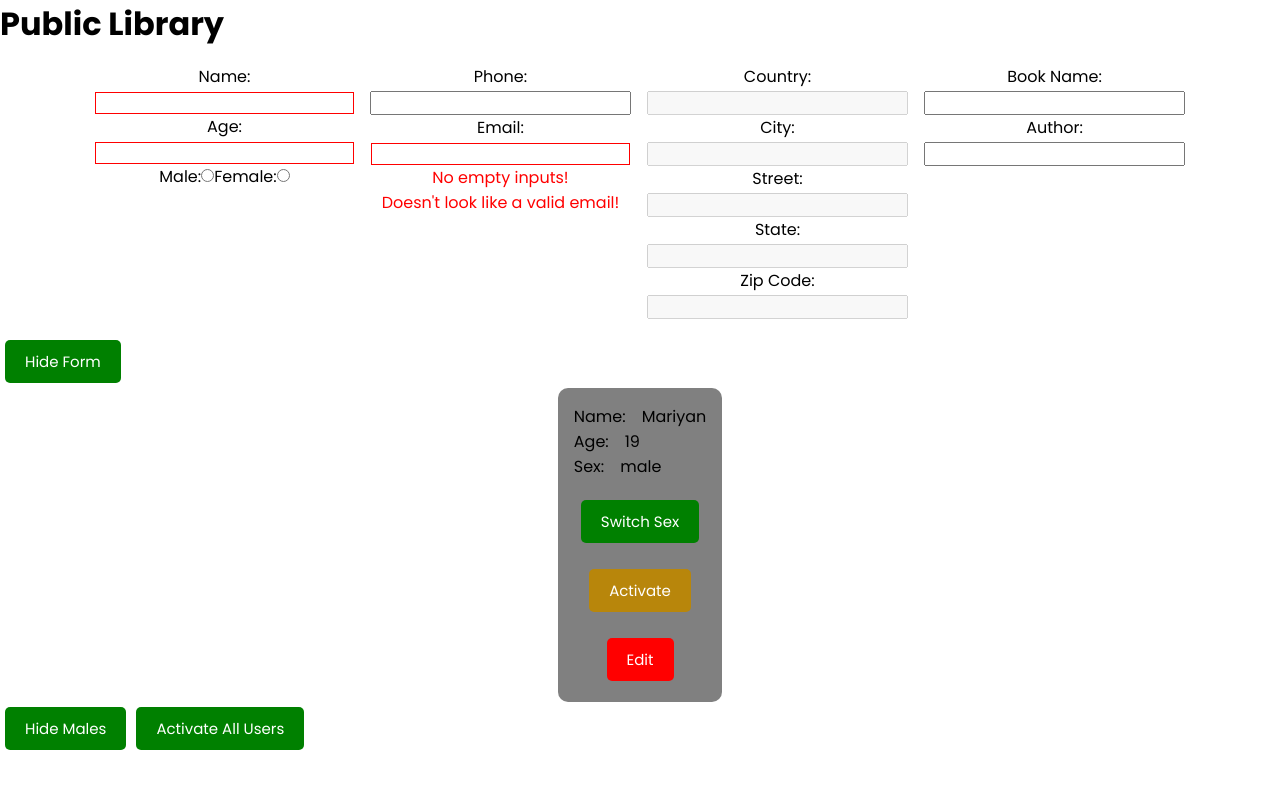
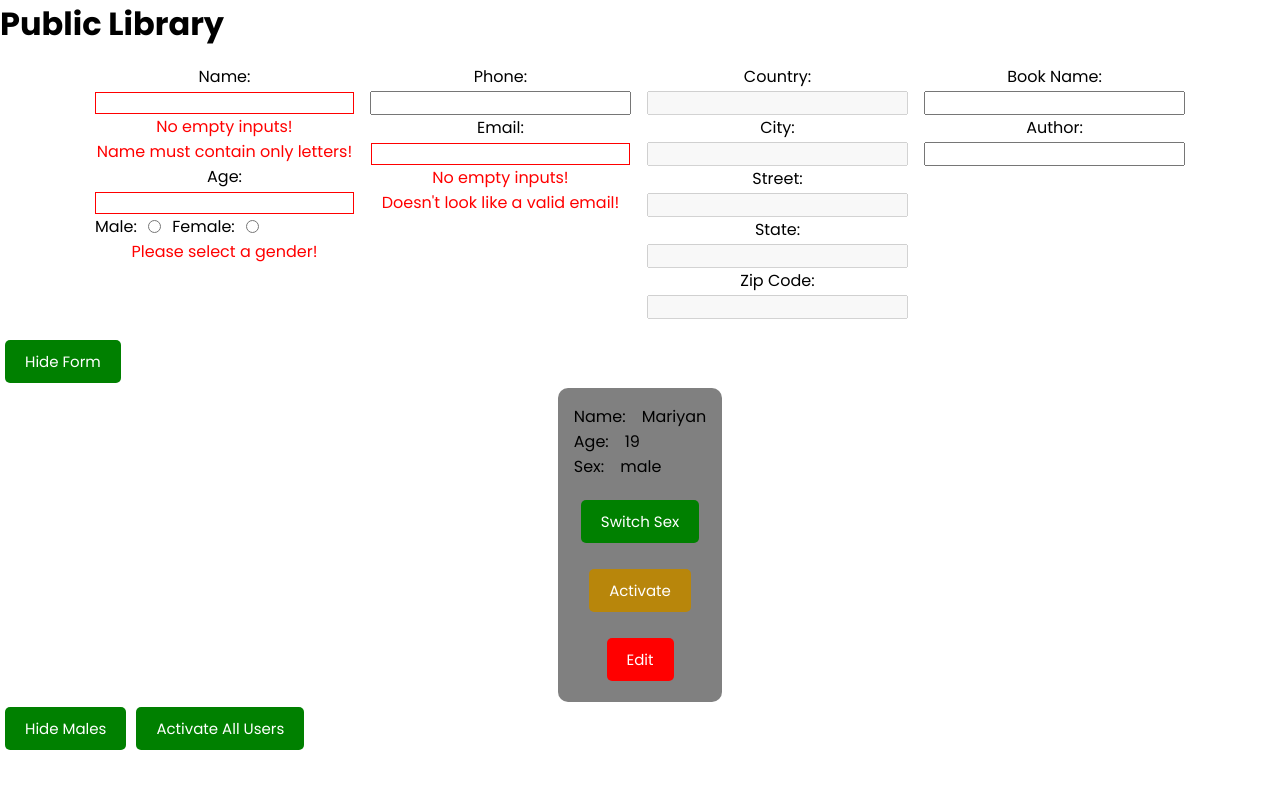
Before and after one commit to MariyanK1/Public-Library, an Angular app: page / in a window 1280 px wide. Shown: the top 788 px of the page. Built offline with nearby package versions, Linux system fonts and the light colour scheme; a web font is replaced by a local one.

Commit message:
add more err msgs

```diff
--- a/src/app/modules/shared/form/component/form.component.scss
+++ b/src/app/modules/shared/form/component/form.component.scss
@@ -7,11 +7,5 @@
     grid-gap: 1em;
     text-align: center;
     justify-content: center;
-
-    .sexInput {
-      display: flex;
-      gap: 0.7em;
-      align-items: center;
-    }
   }
 }
--- a/src/app/modules/shared/form/contacts/contacts.component.ts
+++ b/src/app/modules/shared/form/contacts/contacts.component.ts
@@ -31,8 +31,7 @@ export class ContactsComponent implements OnInit {
 
 
     */
-    console.log(this.form.parent?.controls?.['contacts']);
 
-    return this.form.parent?.controls?.['contacts'].get('email');
+    return this.form.controls['email'];
   }
 }
--- a/src/app/modules/shared/form/general/general.component.html
+++ b/src/app/modules/shared/form/general/general.component.html
@@ -4,6 +4,10 @@
       <label for="name">Name:</label>
       <input type="text" name="name" formControlName="name" id="name" />
     </div>
+    <p *ngIf="name?.errors?.['emptyInput']" class="err-msg">No empty inputs!</p>
+    <p *ngIf="name?.errors?.['notOnlyLetters']" class="err-msg">
+      Name must contain only letters!
+    </p>
     <div class="ageInput">
       <label for="age">Age:</label>
       <input type="number" name="age" formControlName="age" id="age" />
@@ -26,5 +30,6 @@
         value="female"
       />
     </div>
+    <p *ngIf="sex?.errors" class="err-msg">Please select a gender!</p>
   </div>
 </form>
--- a/src/app/modules/shared/form/general/general.component.scss
+++ b/src/app/modules/shared/form/general/general.component.scss
@@ -0,0 +1,5 @@
+.sexInput {
+  display: flex;
+  gap: 0.7em;
+  align-items: center;
+}
--- a/src/app/modules/shared/form/general/general.component.ts
+++ b/src/app/modules/shared/form/general/general.component.ts
@@ -16,4 +16,12 @@ export class GeneralComponent implements OnInit {
   ngOnInit(): void {
     this.form = this.rootFormGroup.control.get(this.formGroupName) as FormGroup;
   }
+
+  get sex() {
+    return this.form.controls['sex'];
+  }
+
+  get name() {
+    return this.form.controls['name'];
+  }
 }
```
